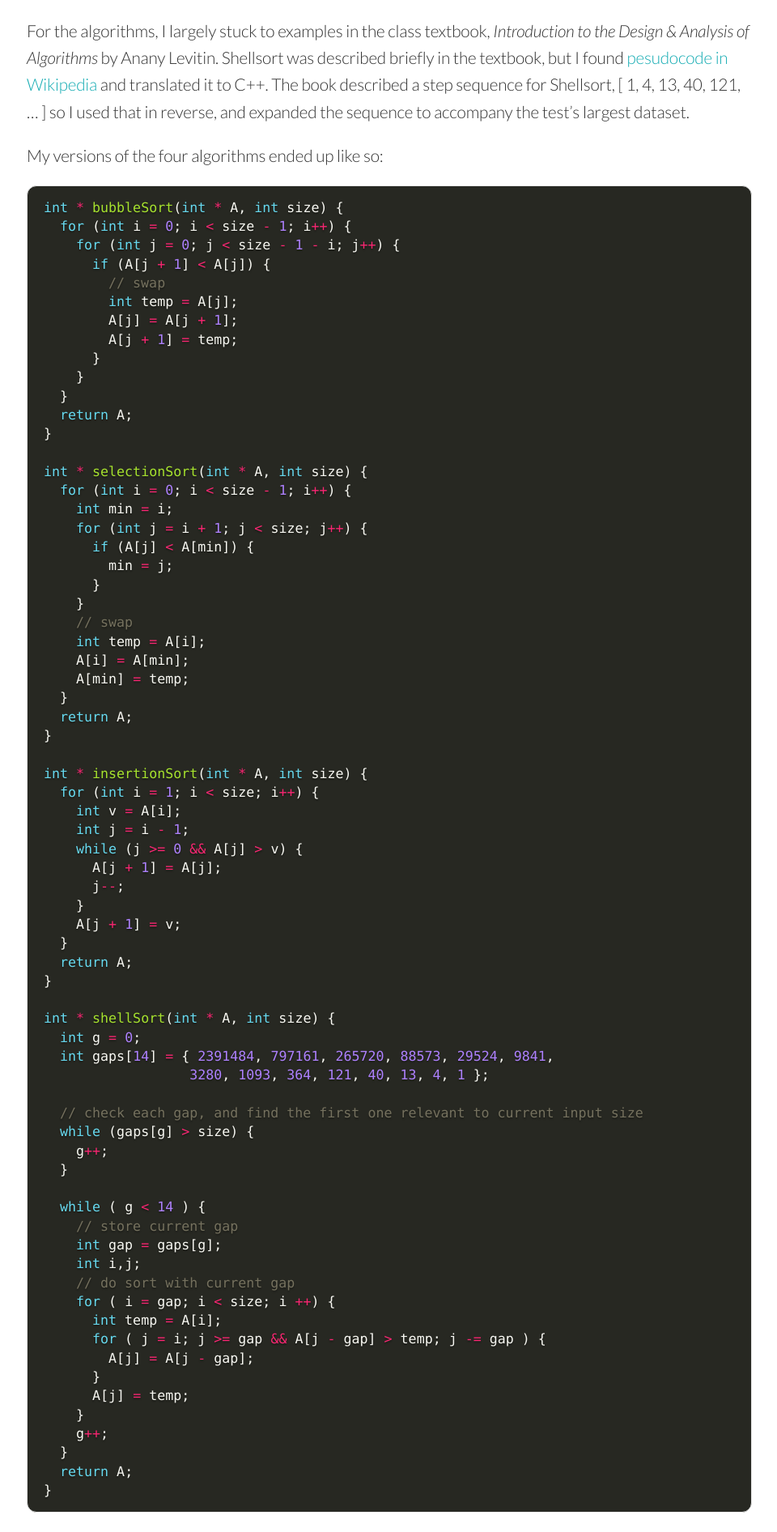
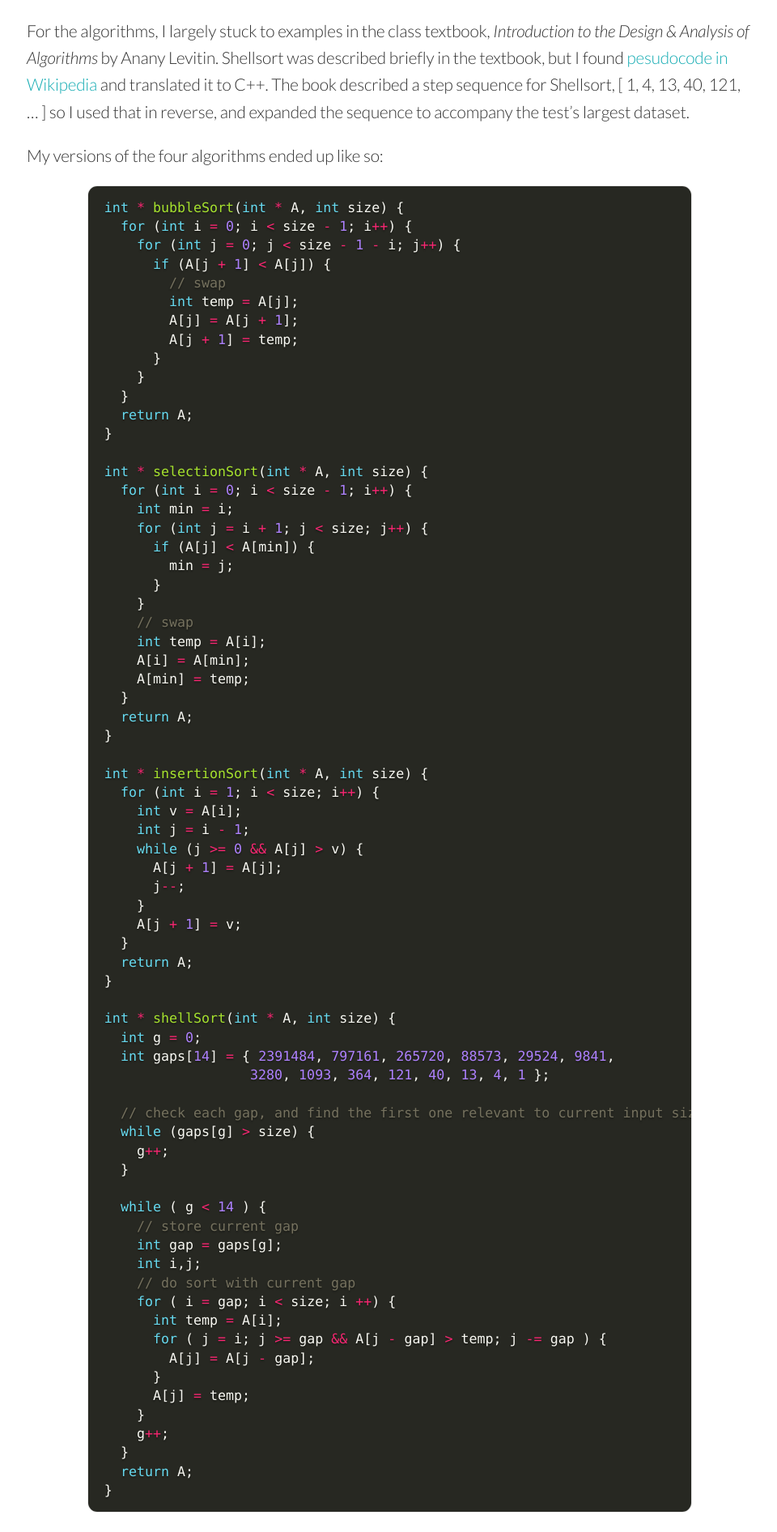
Before and after one commit to dapierce/dapierce.github.io-archive, a Jekyll site: the page built from _posts/2017-02-17-notes-on-sorting.md, in a window 1280 px wide. Shown: the part 854-2746 px from the top of the page at 81% size, without its empty margins (159-1119 px from the left). Built offline with Jekyll 4.4.1, drawn with Linux system fonts in a browser that asks for light colours; nearby versions of some CDN libraries.

Commit message:
Typography improvements

```diff
--- a/css/main.css
+++ b/css/main.css
@@ -232,6 +232,8 @@ pre code {
 }
 .highlight {
   margin-bottom: 15px;
+  max-width: 780px;
+  margin-left: 2em;
 }
 .highlight pre {
   margin-bottom: 0;
```
